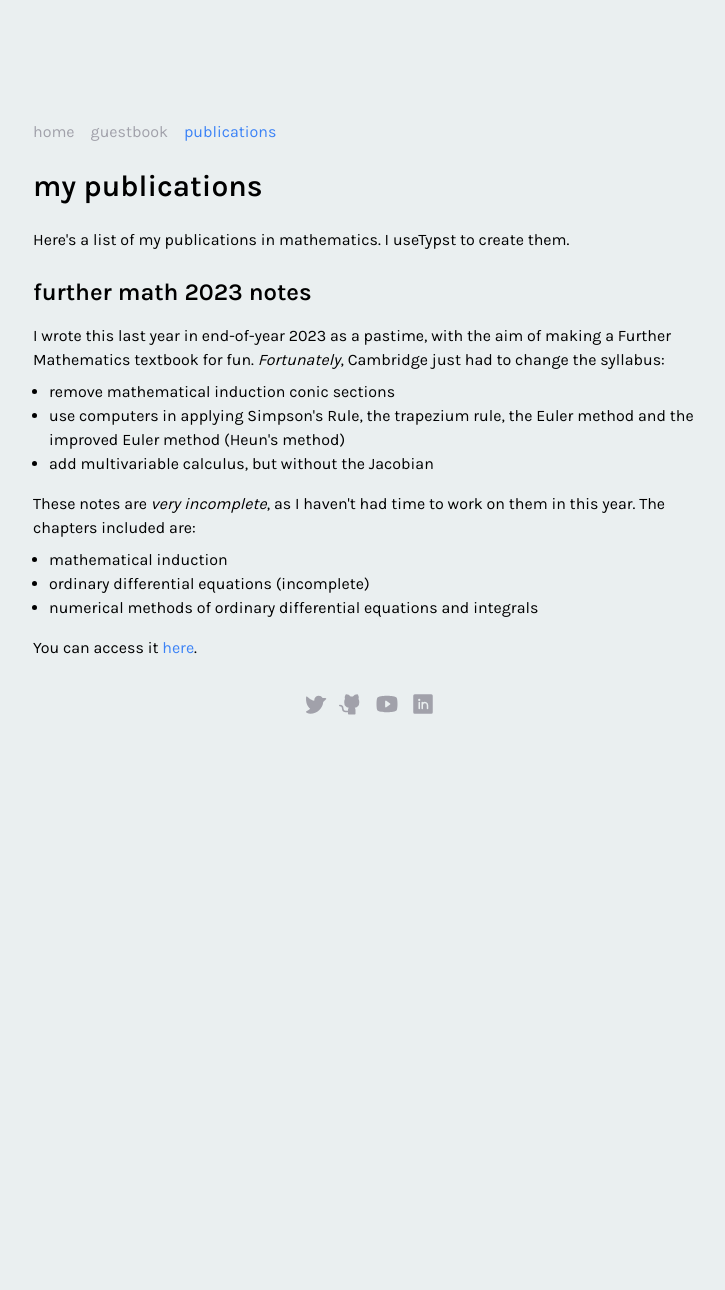
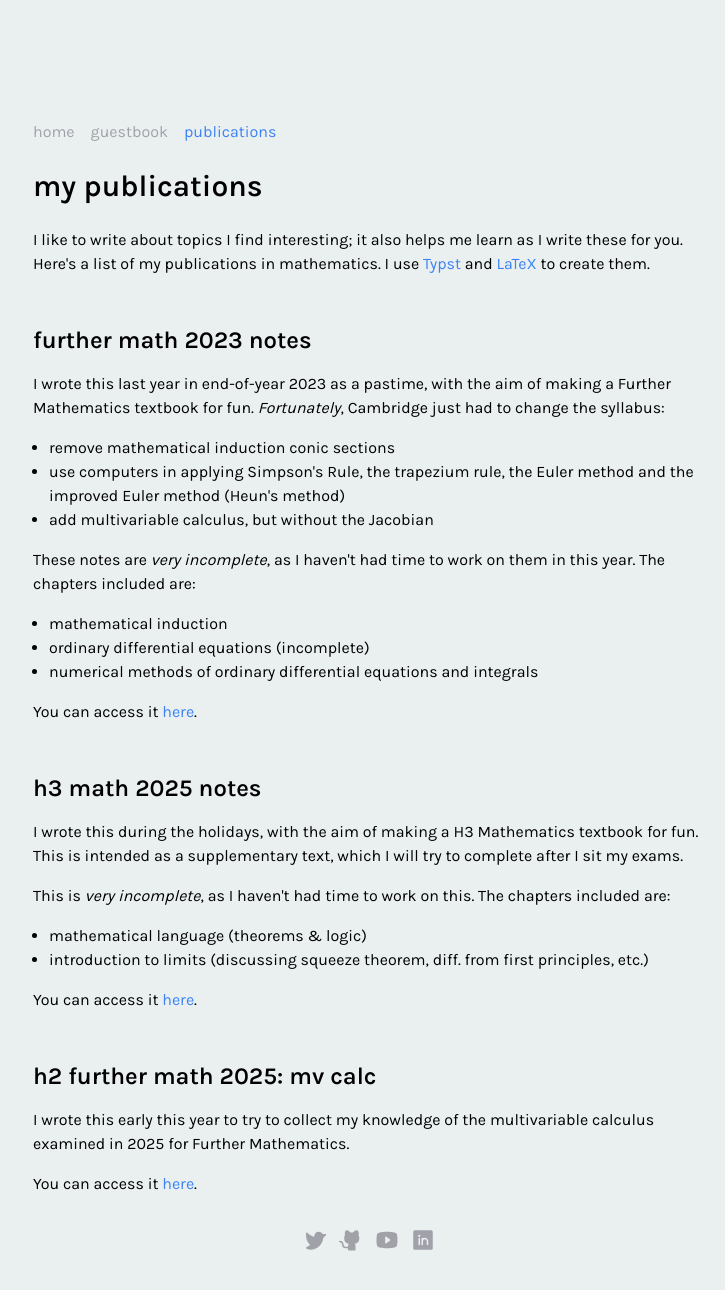
Before and after one commit to gsayson/bz4, a Next.js app: page /publications in a window 1280 px wide. Shown: the top 1290 px of the page, without its empty margins (271-996 px from the left). Before the commit the page ends 812 px from the top, so only its background shows below. Built offline with nearby package versions, Linux system fonts and the light colour scheme.

Commit message:
update project list

```diff
--- a/src/app/page.tsx
+++ b/src/app/page.tsx
@@ -7,13 +7,14 @@ export default function Home() {
             <h1 className="text-3xl font-semibold mb-2 lg:mb-4">👋 hi, I&apos;m gerard</h1>
             {/* eslint-disable-next-line @next/next/no-img-element */}
             <a href={"https://www.codewars.com/users/Geruls"}><img src={"https://www.codewars.com/users/Geruls/badges/small"} alt={"my badge"} className={"mb-4 lg:mb-6"}/></a>
+            <p>(hi HCI pls admit me :D)</p>
             <p>
                 I&apos;m a full-stack developer who likes to dabble in everything, from web development with <a href="https://react.dev" className="link">React</a> and
                 {" "}<a href="https://www.solidjs.com" className="link">SolidJS</a> to compilers and
                 OS development. In addition, I also work with <a href="https://www.oracle.com/java/" className="link">Java</a> and
                 {" "}<a href="https://www.rust-lang.org" className="link">Rust</a>.
             </p>
-            <h2 className="text-2xl font-semibold mb-4 mt-6">🖥️ my cs journey</h2>
+            <h2 className="text-2xl font-semibold mb-4 mt-6">computer science</h2>
             <div className="space-y-4">
                 <p>
                     I started programming when I was 8 or 9 years old, beginning with the language of <a
@@ -33,15 +34,8 @@ export default function Home() {
                     SolidJS (in <a href="https://www.typescriptlang.org" className="link">TypeScript</a>).
                 </p>
             </div>
-            <h2 className="text-2xl font-semibold mb-4 mt-8">🤓 my mathematical hobby</h2>
+            <h2 className="text-2xl font-semibold mb-4 mt-8">mathematics</h2>
             <div className="space-y-4">
-                <p>
-                    I started gaining an interest in mathematics at the start of 2023, and
-                    what really pulled me in was the intricacy of mathematics. It all started
-                    when I watched <a href="https://www.youtube.com/playlist?list=PLwV-9DG53NDxU337smpTwm6sef4x-SCLv" className="link">this YouTube playlist
-                    on group theory</a>; that was the first time that I was ever fascinated by the allure of mathematics&apos; rigour and complexity. Mathematics
-                    was not just about playing with numbers anymore to me. It became an art &mdash; the art of proving.
-                </p>
                 <p>
                     Right now, I study <em>group theory</em> in my free time. <a href="https://en.wikipedia.org/wiki/Group_theory" className="link">Group theory</a>{" "}
                     is a part of the discipline of <a href="https://en.wikipedia.org/wiki/Abstract_algebra" className="link">abstract algebra</a>,
@@ -49,18 +43,23 @@ export default function Home() {
                     Group theory arises in many areas, for example cryptography, and puzzles, most notably <a href="https://en.wikipedia.org/wiki/Rubik%27s_Cube_group" className="link">the Rubik&apos;s cube</a>.
                 </p>
                 <p>
-                    Other than that, I&apos;m reading Axler&apos;s <em>Linear Algebra Done Right</em> to establish a foothold for myself in linear algebra.
+                    I&apos;m reading Axler&apos;s <em>Linear Algebra Done Right</em> to establish a foothold for myself in linear algebra, along with
+                    Casella &amp; Berger&apos;s <em>Statistical Inference</em> for statistics.
                 </p>
                 <p>
                     If you&apos;re interested in my mathematical publications which discuss higher-level mathematics, visit <Link href={"/publications"} className={"link"}>this page.</Link>
+                    Alternatively, feel free to check out my YouTube channel in the footer!
                 </p>
             </div>
             <h1 className="text-2xl font-semibold mb-4 mt-8">my projects</h1>
             <Card title="gsn.bz" desc="The very website you're looking at right now." url="https://gsn.bz"
                 github="https://github.com/gsayson/bz4"/>
+            <Card title="Gateway" desc="An authentication server running on MongoDB." github="https://github.com/gsayson/gateway"/>
+            <Card title="Project Gratitude" desc="A web app for students and teachers to express their gratitude to each other." github="https://github.com/gsayson/project-gratitude"/>
             <Card title="goGSN" desc="A link shortener running on Redis." github="https://github.com/gsayson/go-bz"/>
-            <Card title="Djinn" desc="A build-time-oriented Java framework with minimal runtime reflection."
+            <Card title="Djinn" desc="A build-time-oriented Java framework with minimal runtime reflection, written for a 2023 coding jam."
                 github="https://github.com/gsayson/djinn"/>
+            <Card title="goGSN" desc="A web server framework for Java, written for a 2022 coding jam." github="https://github.com/gsayson/go-bz"/>
             <h1 className="text-2xl font-semibold mb-4 mt-6">connect with me</h1>
             <p>
                 I&apos;m particularly active on the <a className="italic link" href="https://discordjug.net">Java
--- a/src/app/publications/page.tsx
+++ b/src/app/publications/page.tsx
@@ -3,32 +3,71 @@ export default function Publications() {
       <div>
           <h1 className="text-3xl font-semibold mb-4 lg:mb-6">my publications</h1>
           <p>
-                Here&apos;s a list of my publications in mathematics. I use
-                <a href={"https://typst.app"}>Typst</a> to create them.
+              I like to write about topics I find interesting; it also helps me learn as I write these for you.
+              Here&apos;s a list of my publications in mathematics. I use{" "}
+              <a href={"https://typst.app"} className="link">Typst</a> and <a href={"https://www.latex-project.org/"}
+                                                                              className="link">LaTeX</a> to create them.
           </p>
-            <h2 className="text-2xl font-semibold mb-4 mt-6">further math 2023 notes</h2>
+          <h2 className="text-2xl font-semibold mb-4 mt-12">further math 2023 notes</h2>
         <div className="space-y-4">
           <p>
             I wrote this last year in end-of-year 2023 as a pastime, with the aim
             of making a Further Mathematics textbook for fun. <em>Fortunately</em>,
             Cambridge just had to change the syllabus:
+          </p>
           <ul className={"list-disc ml-4 my-2"}>
             <li>remove mathematical induction conic sections</li>
-                        <li>use computers in applying Simpson&apos;s Rule, the trapezium rule, the Euler method and the improved Euler method (Heun&apos;s method)</li>
+            <li>use computers in applying Simpson&apos;s Rule, the trapezium rule, the Euler method and the
+              improved Euler method (Heun&apos;s method)
+            </li>
             <li>add multivariable calculus, but without the Jacobian</li>
           </ul>
-                </p>
           <p>
             These notes are <em>very incomplete</em>, as I haven&apos;t had time to work on them in this year.
             The chapters included are:
+          </p>
           <ul className={"list-disc ml-4 my-2"}>
             <li>mathematical induction</li>
             <li>ordinary differential equations (incomplete)</li>
             <li>numerical methods of ordinary differential equations and integrals</li>
           </ul>
+          <p>
+            You can access it <a
+            href={"https://drive.google.com/file/d/1jYGmfsg_7SJtFY6pfKbHGm_AD21KWomj/view?usp=sharing"}
+            className={"link"}>here</a>.
+          </p>
+        </div>
+        <h2 className="text-2xl font-semibold mb-4 mt-12">h3 math 2025 notes</h2>
+        <div className="space-y-4">
+          <p>
+            I wrote this during the holidays, with the aim
+            of making a H3 Mathematics textbook for fun. This is intended
+            as a supplementary text, which I will try to complete after I sit my exams.
           </p>
           <p>
-                    You can access it <a href={"https://drive.google.com/file/d/1jYGmfsg_7SJtFY6pfKbHGm_AD21KWomj/view?usp=sharing"} className={"link"}>here</a>.
+          This is <em>very incomplete</em>, as I haven&apos;t had time to work on this.
+            The chapters included are:
+          </p>
+          <ul className={"list-disc ml-4 my-2"}>
+            <li>mathematical language (theorems & logic)</li>
+            <li>introduction to limits (discussing squeeze theorem, diff. from first principles, etc.)</li>
+          </ul>
+          <p>
+            You can access it <a
+            href={"https://github.com/gsayson/h3-mathematics-2025"}
+            className={"link"}>here</a>.
+          </p>
+        </div>
+        <h2 className="text-2xl font-semibold mb-4 mt-12">h2 further math 2025: mv calc</h2>
+        <div className="space-y-4">
+          <p>
+            I wrote this early this year to try to collect my knowledge of the multivariable calculus examined in 2025
+                  for Further Mathematics.
+              </p>
+              <p>
+                  You can access it <a
+                href={"https://drive.google.com/file/d/1Bt4dB2eTJhH8wXg5zdW1_Go3vSlWoP1p/view?usp=sharing"}
+                className={"link"}>here</a>.
               </p>
           </div>
       </div>
```
Lines whose indentation alone changed are shown as unchanged.
